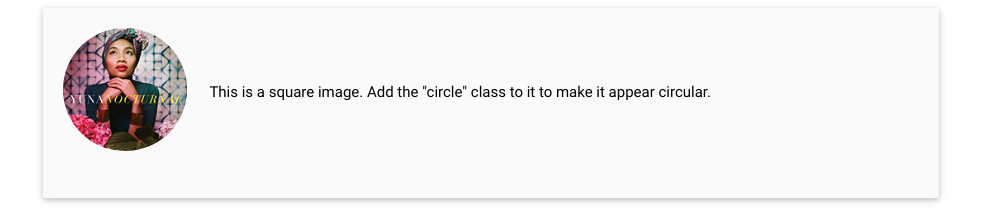
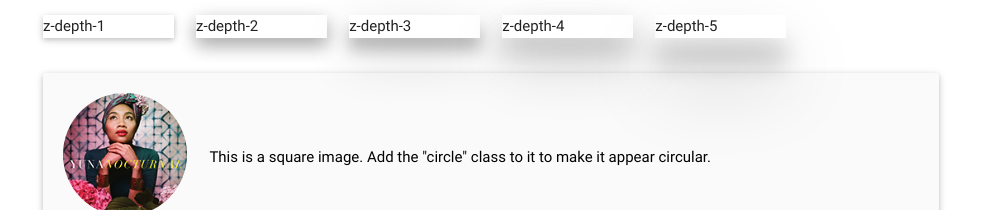
Before and after one commit to avinashtelcom/materializecss, a plain HTML site: page index.html in a window 1280 px wide. Shown: the top 210 px of the page, without its empty margins (149-1130 px from the left). Drawn offline with nearby package versions, Linux system fonts and the light colour scheme; grey boxes are pictures that could not be loaded.

Commit message:
Understanding Shadow - Using Z-depth

```diff
--- a/index.html
+++ b/index.html
@@ -13,6 +13,23 @@
 <body>
     <!--Import jQuery before materialize.js-->
     <div class="container">
+      <div class="row">
+        <div class="col s12 m2">
+            <p class="z-depth-1">z-depth-1</p>
+        </div>
+        <div class="col s12 m2">
+            <p class="z-depth-2">z-depth-2</p>
+        </div>
+        <div class="col s12 m2">
+            <p class="z-depth-3">z-depth-3</p>
+        </div>
+        <div class="col s12 m2">
+            <p class="z-depth-4">z-depth-4</p>
+        </div>
+        <div class="col s12 m2">
+            <p class="z-depth-5">z-depth-5</p>
+        </div>
+      </div>
         <div class="col s12 m8 offset-m2 l6 offset-l3">
             <div class="card-panel grey lighten-5 z-depth-1">
                 <div class="row valign-wrapper">
```
